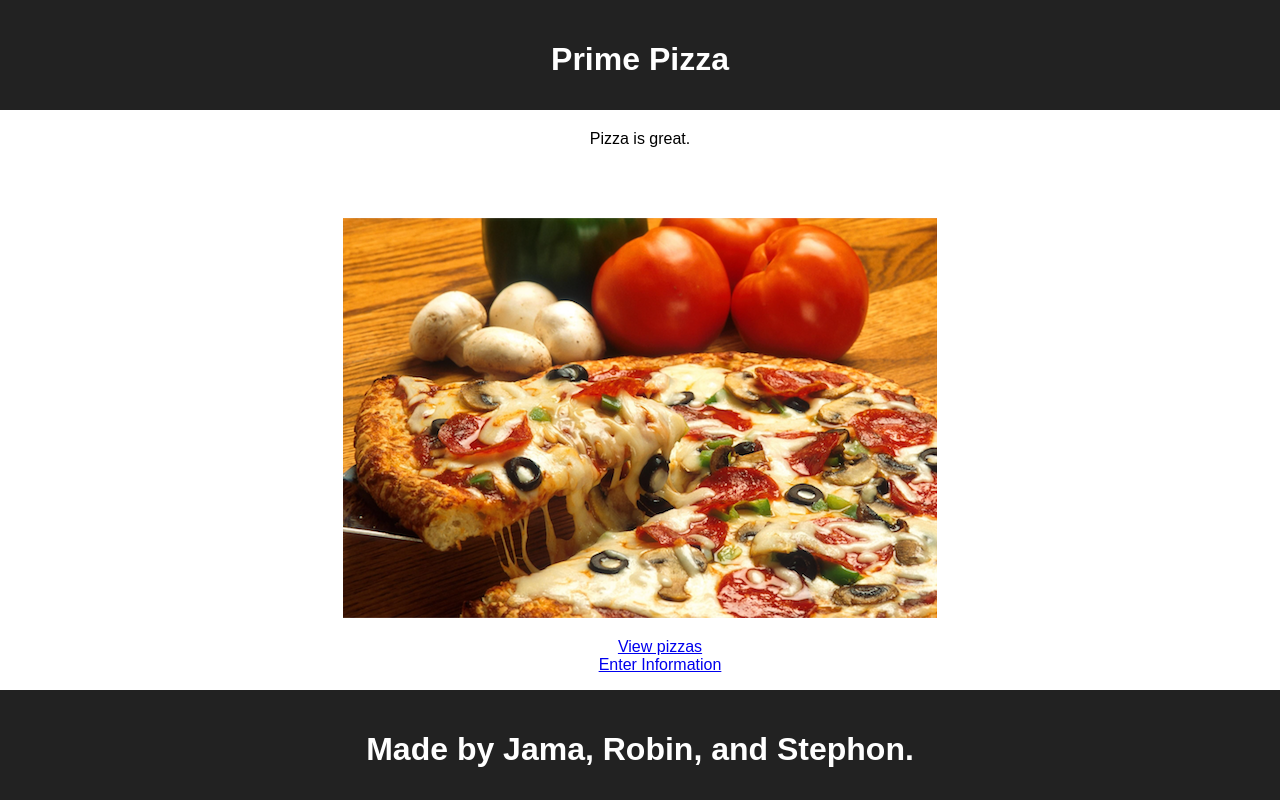
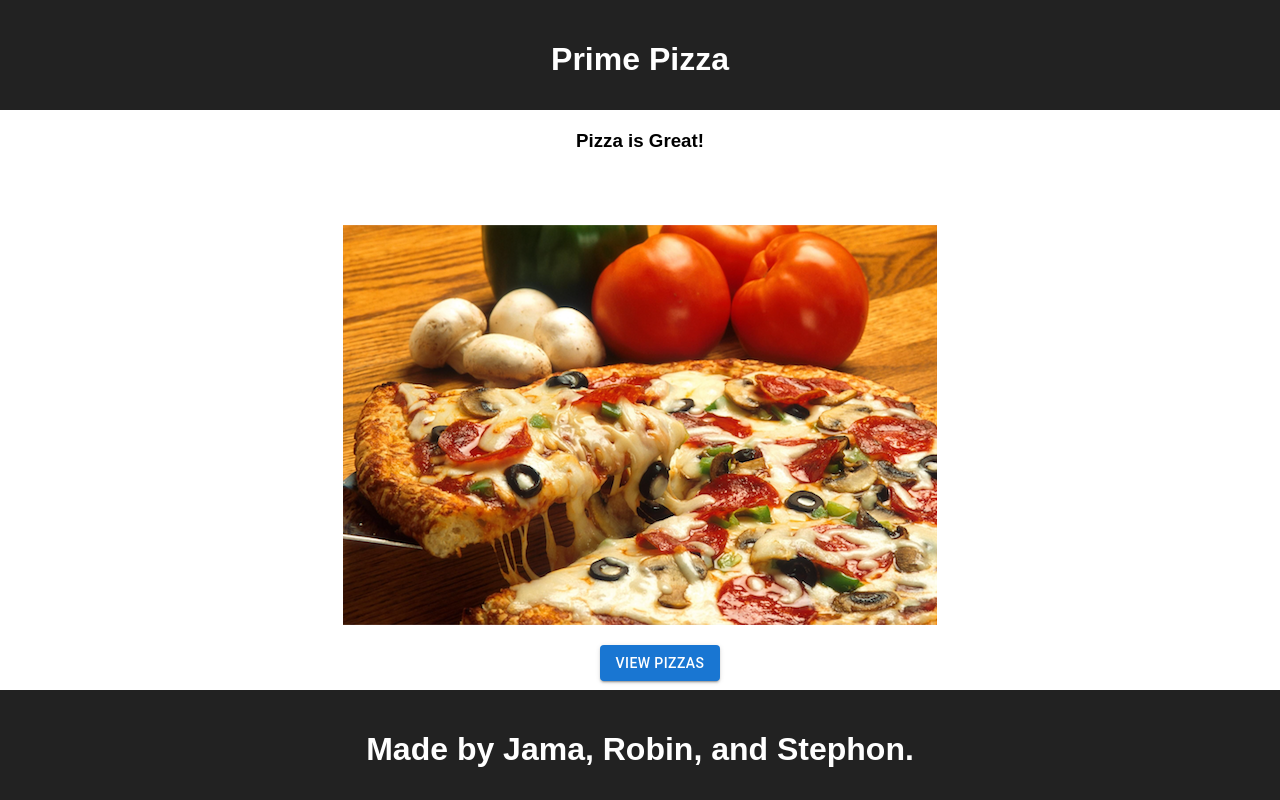
Before and after one commit to Jamabdi/Redux-Pizza-Parlor, a React (Create React App) app: page /#/ in a window 1280 px wide. Built offline with nearby package versions, Linux system fonts and the light colour scheme.

Commit message:
added styling to buttons and links using material ui

```diff
--- a/package.json
+++ b/package.json
@@ -4,6 +4,11 @@
   "private": true,
   "proxy": "http://localhost:5000",
   "dependencies": {
+    "@emotion/react": "^11.11.1",
+    "@emotion/styled": "^11.11.0",
+    "@fontsource/roboto": "^5.0.8",
+    "@mui/icons-material": "^5.14.19",
+    "@mui/material": "^5.14.19",
     "axios": "^0.21.1",
     "pg": "^8.2.1",
     "react": "^18.2.0",
--- a/src/components/App/App.jsx
+++ b/src/components/App/App.jsx
@@ -7,11 +7,16 @@ import SelectPizza from '../Select Pizza/SelectPizza';
 import CustomerInfo from '../CustomerInfo/CustomerInfo';
 import { HashRouter as Router, Route, Link } from 'react-router-dom';
 import { useSelector, useDispatch } from 'react-redux';
-// import ShoppingCartIcon from '@mui/icons-material/ShoppingCart';
-// import Box from '@mui/material/Box';
+import ShoppingCartIcon from '@mui/icons-material/ShoppingCart';
+import Box from '@mui/material/Box';
+import { Button } from '@mui/material';
 
 function App() {
   const total = useSelector(store => store.total);
+
+  const buttonStyle = {
+    marginBottom:'20px',
+  };
 
   return (
     <div className='App'>
@@ -19,16 +24,22 @@ function App() {
         <Route>
           <Header/>
         </Route>
-        <p>Pizza is great.</p>
+        <h3>Pizza is Great!</h3>
         <br />
         <Route exact path="/" >
           <br /><br />
           <img src='images/pizza_photo.png' />
           <nav>
             <ul>
-              <Link to="/select">View pizzas</Link>
+
+              <Link to="/select">
+                <Button variant="contained" style={buttonStyle}>View pizzas</Button>
+              </Link>
               <br />
-              <Link to="/information">Enter Information</Link>
+              <Link to="/information">
+                <Button variant="contained" style={buttonStyle}>Enter Information</Button>
+                </Link>
+
             </ul>
           </nav>
         </Route>
```
Also changed, not shown: src/components/CustomerInfo/CustomerInfo.jsx (+7 -7 lines), 1 other file (tests, documents, lock files or other folders).
